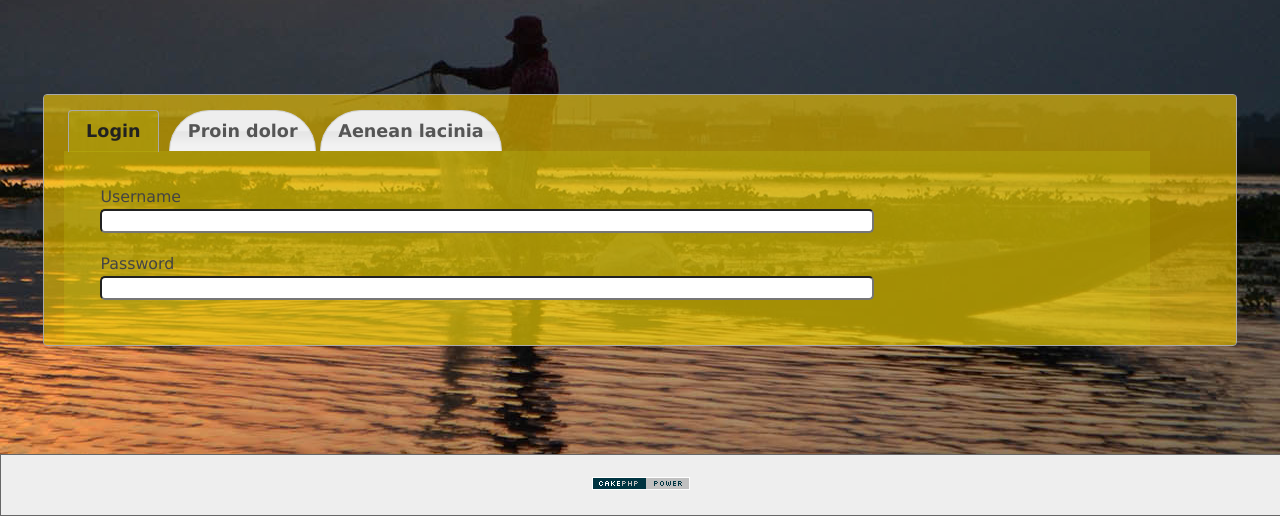
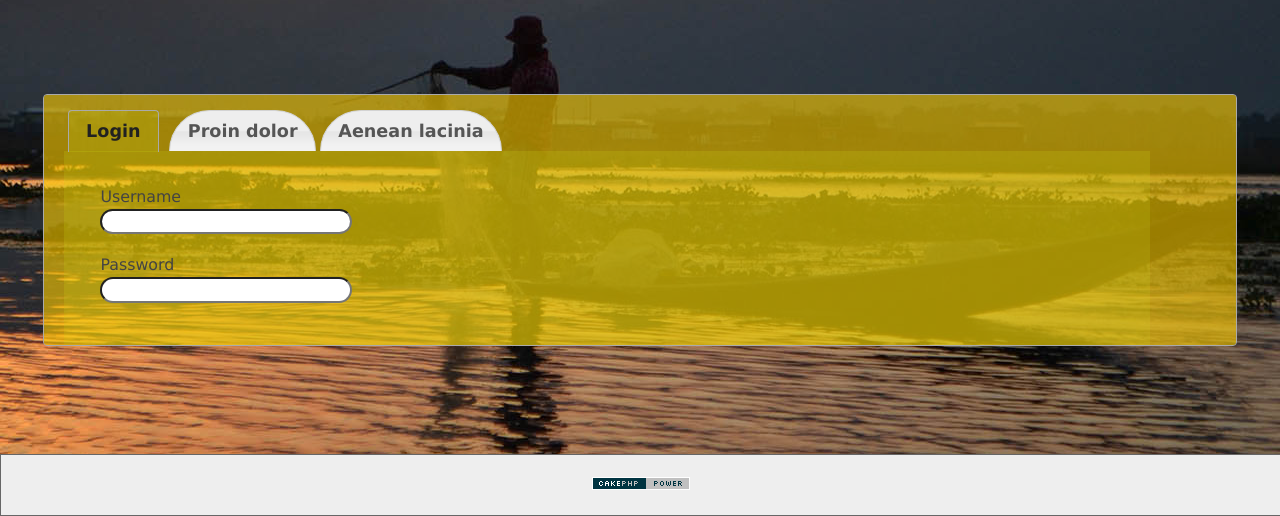
Before and after one commit to CarPaSoft/cakephp, a CakePHP app: the page made by app/View/Pages/home.ctp in a window 1280 px wide. Shown: the part 284-800 px from the top of the page. Run offline with PHP 8.4 and a stand-in for CakePHP, Linux system fonts and the light colour scheme; the template is opened without the code that fills it, so the values that code supplies are empty; form fields are guessed from the names that the template uses; some libraries are stand-ins or nearby versions.

Commit message:
Janderclander CSS

```diff
--- a/app/webroot/css/cake.generic.css
+++ b/app/webroot/css/cake.generic.css
@@ -313,6 +313,7 @@ label {
 	margin-bottom:3px;
 }
 input, textarea {
+<<<<<<< HEAD
 
 	font-size: 80%;
 	font-family: "frutiger linotype", "lucida grande", "verdana", sans-serif;
@@ -320,6 +321,19 @@ input, textarea {
 	-webkit-border-radius: 5px 5px 5px 5px;
 	-moz-border-radius: 5px 5px 5px 5px;
 	border-radius: 5px 5px 5px 5px;
+=======
+	clear: both;
+	font-size: 70% !important;
+	font-family: "frutiger linotype", "lucida grande", "verdana", sans-serif;
+	padding: 0.4%;
+	width:25%;
+
+	-webkit-border-radius: 25px;
+	-moz-border-radius: 25px;
+	border-radius: 25px;
+
+
+>>>>>>> origin/Pablo
 }
 
 select {
@@ -361,9 +375,9 @@ input[type=submit] {
 }
 form .submit input[type=submit] {
 	background:#62af56;
-	background-image: -webkit-gradient(linear, left top, left bottom, from(#76BF6B), to(#3B8230));
-	background-image: -webkit-linear-gradient(top, #76BF6B, #3B8230);
-	background-image: -moz-linear-gradient(top, #76BF6B, #3B8230);
+	background-image: -webkit-gradient(radial, left top, left bottom, from(#FCCE0C), to(#382D27));
+	background-image: -webkit-linear-gradient(top, #FCCE0C, #382D27);
+	background-image: -moz-linear-gradient(top, #FCCE0C, #382D27);
 	border-color: #2d6324;
 	color: #fff;
 	text-shadow: rgba(0, 0, 0, 0.5) 0px -1px 0px;
--- a/app/webroot/huevosconjamon.php
+++ b/app/webroot/huevosconjamon.php
@@ -14,7 +14,7 @@ $data = array(
 	'created' => date("Y-m-d H:i:s"),
 	'allowadd' => true,
 	'count' => 1),
-	'Cnvrstnusr' => array(array('cnvrstn_id' => ))
+	'Cnvrstnusr' => array(array('cnvrstn_id' => 8))
 	//Hay que mirar como salvar primero la conversación, para extraer la ID,
 	//y luego poder añadir todos los campos de las tablas asociadas que se puedan.
-)
+);
```
Also changed, not shown: 1 other file.
